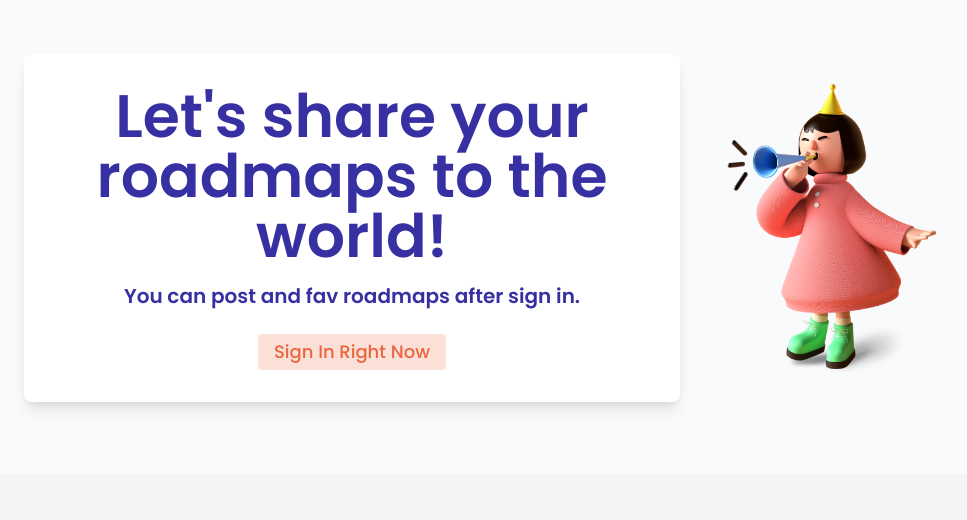
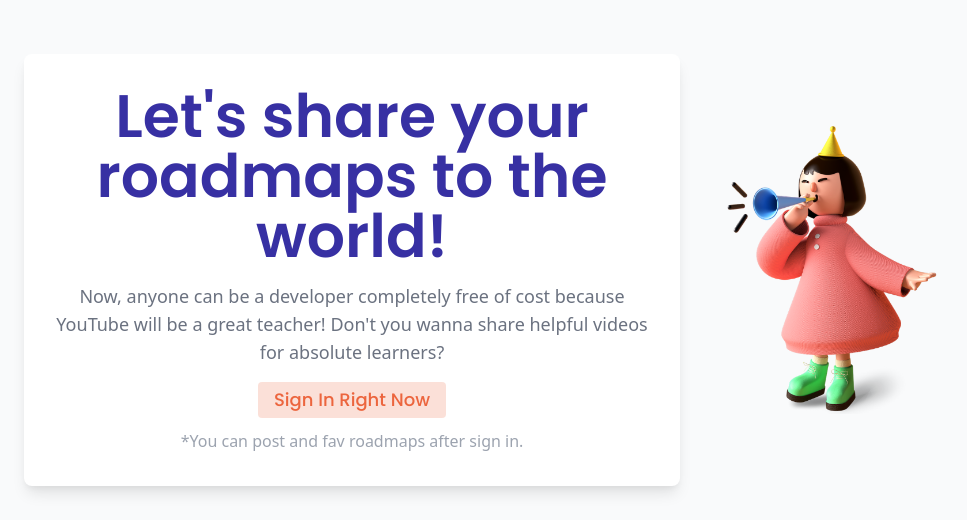
Before and after one commit to ayumitanaka13/share-to-code, a React (Create React App) app in the folder client/: page /posts in a window 1280 px wide. Shown: the part 674-1194 px from the top of the page, without its empty margins (144-1111 px from the left). Built offline with nearby package versions, Linux system fonts and the light colour scheme; no server answers.

Commit message:
modified Footer

```diff
--- a/client/src/components/Form/Form.jsx
+++ b/client/src/components/Form/Form.jsx
@@ -209,14 +209,19 @@ const Form = ({ currentId, setCurrentId }) => {
                 </div>
               </form>
             ) : (
-              <div className="text-center py-4 px-8">
+              <div className="text-center py-4 px-4 2xl:px-8">
                 <h1>Let's share your roadmaps to the world!</h1>
-                <h6 className="mt-2 xl:mt-4">
-                  You can post and fav roadmaps after sign in.
-                </h6>
+                <p className="mt-4">
+                  Now, anyone can be a developer completely free of cost because
+                  YouTube will be a great teacher! Don't you wanna share helpful
+                  videos for absolute learners?
+                </p>
                 <Link to="/auth">
-                  <Button button="Sign In Right Now" className="mt-4 xl:mt-6" />
+                  <Button button="Sign In Right Now" className="mt-4" />
                 </Link>
+                <p className="mt-2">
+                  <small>*You can post and fav roadmaps after sign in.</small>
+                </p>
               </div>
             )}
           </Card>
--- a/client/src/components/Post/Post.jsx
+++ b/client/src/components/Post/Post.jsx
@@ -12,7 +12,6 @@ import PostBody from "./PostBody";
 import PostFooter from "./PostFooter";
 import Button from "../UI/Button";
 import LikesLength from "./LikesLength";
-import Heart from "../UI/Heart";
 
 const Post = ({ post, setCurrentId }) => {
   const dispatch = useDispatch();
@@ -31,7 +30,7 @@ const Post = ({ post, setCurrentId }) => {
         onClick={openPost}
       />
       <PostBody
-        message={post.message.split("").splice(0, 45).join("")}
+        message={post.message.split("").splice(0, 60).join("")}
         username={post.username}
         moment={moment(post.createdAt).fromNow()}
       />
@@ -42,7 +41,7 @@ const Post = ({ post, setCurrentId }) => {
               disabled={!user?.result}
               onClick={() => dispatch(likePost(post._id))}
               button={<LikesLength likesLength={post.likes.length} />}
-              className={!user?.result && "opacity-50 cursor-not-allowed"}
+              className={!user?.result ? "opacity-50 cursor-not-allowed" : null}
             />
             <Button onClick={openPost} button="More" />
             {(user?.result?.googleId === post?.creator ||
--- a/client/src/components/Posts/Posts.jsx
+++ b/client/src/components/Posts/Posts.jsx
@@ -47,10 +47,10 @@ const Posts = ({ setCurrentId }) => {
             ))}
             {more && <ShowMore />}
             {posts.length > 6 && (
-              <div className="w-full FlexJustify mt-4 border">
+              <div className="w-full FlexJustify mt-4">
                 <Button
                   type="button"
-                  button={`See ${more ? "Less" : "More"}`}
+                  button={`Show ${more ? "Less" : "More"}`}
                   onClick={() => setMore(!more)}
                 />
               </div>
--- a/client/src/components/UI/NavBar.jsx
+++ b/client/src/components/UI/NavBar.jsx
@@ -38,7 +38,7 @@ const NavBar = () => {
       <ul className="FlexAlign">
         <li className="text-base sm:text-lg xl:text-xl 2xl:text-2xl Hover">
           <Link to="/" className="FlexAlign">
-            <img src={Logo} alt="" className="h-8 w-8 mr-2" />
+            <img src={Logo} alt="logo" className="h-8 w-8 mr-2" />
             Share to Code
           </Link>
         </li>
@@ -47,21 +47,20 @@ const NavBar = () => {
         {user?.result ? (
           <>
             <li className="hidden sm:flex items-center mr-4">
-              {user.result.imageUrl && (
+              {user.result.imageUrl ? (
                 <img
                   src={user?.result.imageUrl}
                   alt={user?.result.name}
-                  className="w-8 rounded-full mr-2"
+                  className="h-8 w-8 rounded-full mr-2"
                 />
+              ) : (
+                <div className="h-8 w-8 FlexCenter bg-orange bg-opacity-20 text-orange rounded-full mr-2">
+                  <h6>{user.result.username.charAt(0)}</h6>
+                </div>
               )}
               Welcome, {user.result.username}
               {user.result.givenName}
             </li>
-            {/* <li>
-              <Link to="#form">
-                <Button button="Post" className="mr-2 sm:mr-4" />
-              </Link>
-            </li> */}
             <li>
               <Button button="Log Out" onClick={logout} />
             </li>
```
Also changed, not shown: client/src/components/PostDetails/PostDetailsSide.jsx (+1 -6 lines).
